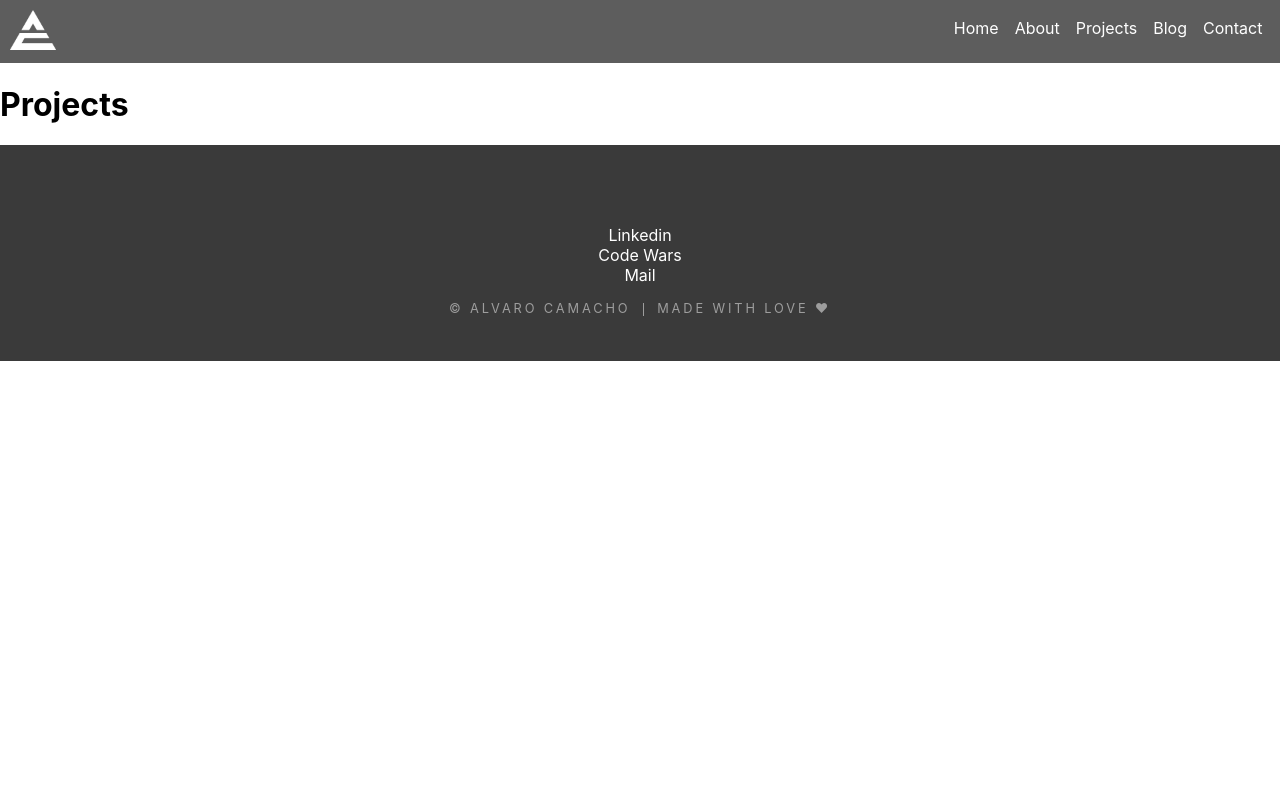
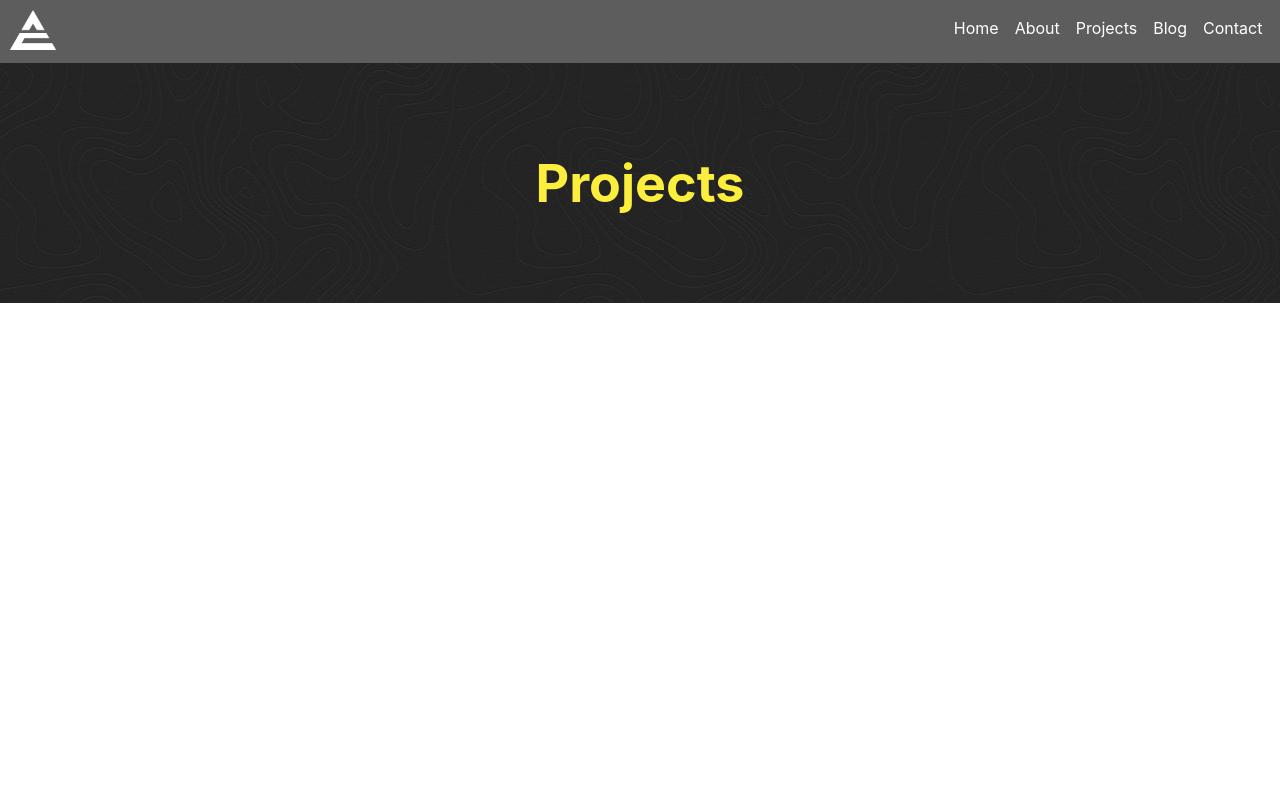
Before and after one commit to Mauricio-xxi/portfolio, a React app in the folder portfolio/: page /projects in a window 1280 px wide. Shown: the top 800 px of the page. Built offline with nearby package versions, Linux system fonts and the light colour scheme; what styletron-engine-atomic, styletron-react would draw is missing.

Commit message:
add header to project page, pending to create a reusable component

```diff
--- a/portfolio/src/pages/Projects.js
+++ b/portfolio/src/pages/Projects.js
@@ -2,8 +2,11 @@ import React from 'react'
 
 export const Projects = () => {
     return (
-        <div>
-            <h1>Projects</h1>
-        </div>
+        <>
+            <div className={'App-header'} style={{ minHeight: '30vh' }}>
+                <h1 style={{ color: '#fcee3d' }}>Projects</h1>
+            </div>
+            <div style={{ minHeight: '70vh' }}></div>
+        </>
     )
 }
```
